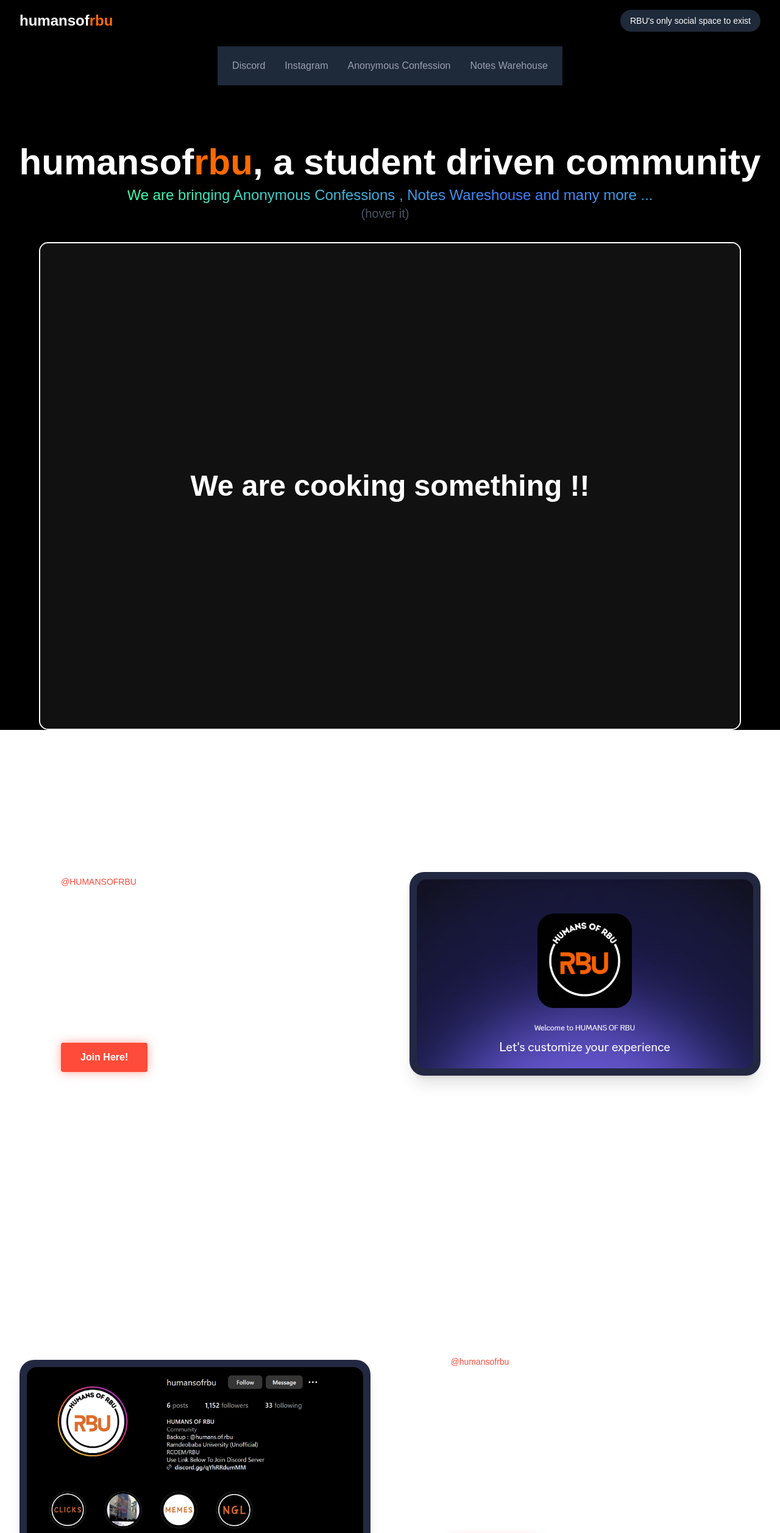
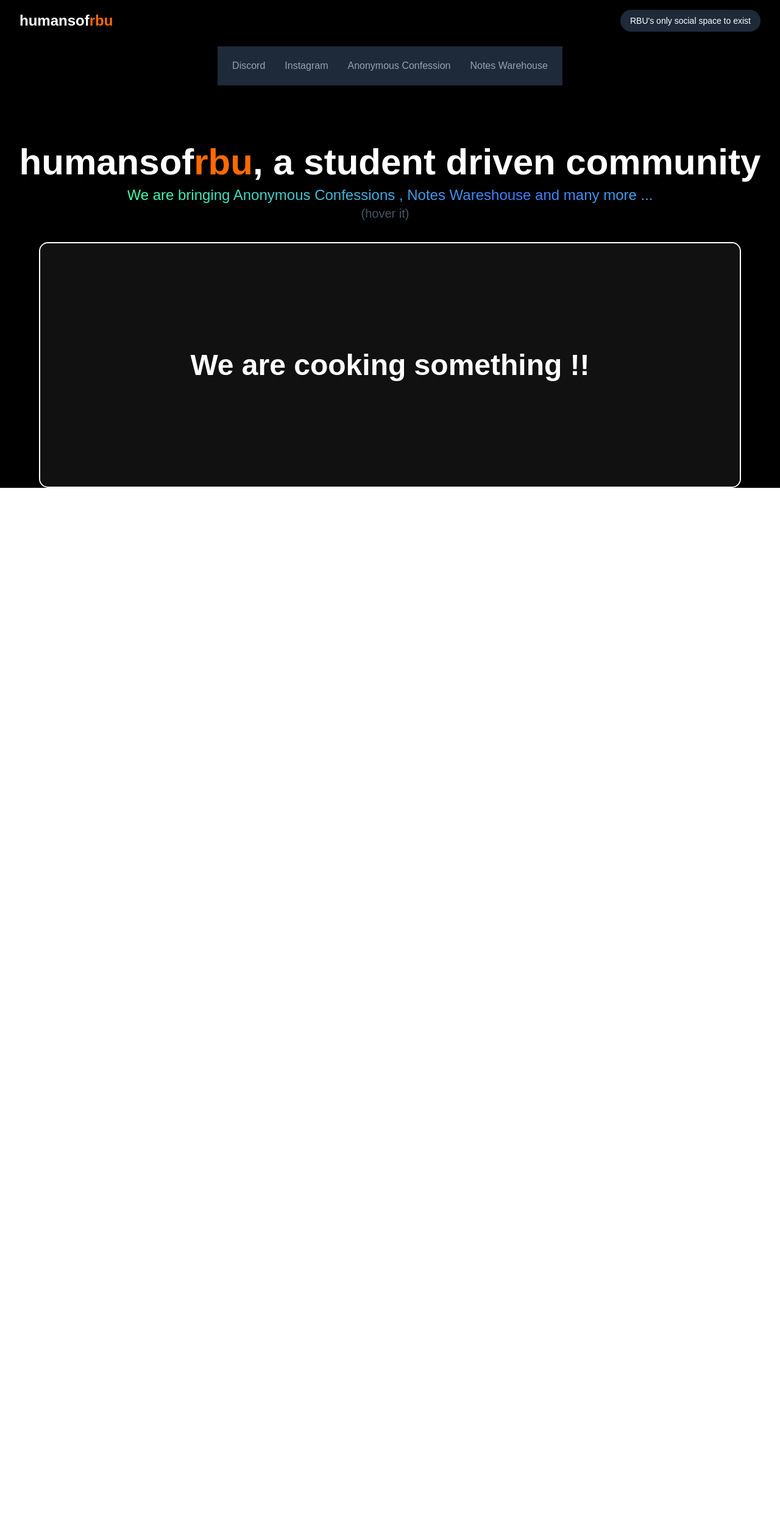
Before and after one commit to bxbx1205/h2r, a Next.js app: page / in a window 1280 px wide. Shown: the top 2514 px of the page at 61% size. After the commit the page ends 800 px from the top, so only its background shows below. Built offline with nearby package versions, Linux system fonts and the light colour scheme.

Commit message:
modified:   app/page.jsx

```diff
--- a/app/page.jsx
+++ b/app/page.jsx
@@ -5,26 +5,20 @@
 import InstagramLanding from '../components/InstagramLanding';
 import Footer from '@/components/Footer';
 
-
-
 export default function Home() {
   return (
     <>
-            <div className="app">
-                <LandingPage />
-                <DiscordLanding />
-                <InstagramLanding />
-                <Footer />
-            </div>
-
-            <div style={{
+      <div
+        style={{
           position: 'fixed',
           inset: 0,
-                zIndex: -1, // behind other content
+          zIndex: -1,
           width: '100vw',
           height: '100vh',
           overflow: 'hidden'
-            }}>
+        }}
+        aria-hidden="true"
+      >
         <Squares
           speed={0.5}
           squareSize={40}
@@ -33,6 +27,51 @@
           hoverFillColor='#ffa500'
         />
       </div>
+
+      <div
+        className="app"
+        style={{
+          height: '100vh',
+          overflowY: 'scroll',
+          scrollSnapType: 'y mandatory',
+        }}
+      >
+        <div
+          style={{
+            scrollSnapAlign: 'start',
+            height: '100vh',
+            display: 'flex',
+            flexDirection: 'column',
+            justifyContent: 'center'
+          }}
+        >
+          <LandingPage />
+        </div>
+        <div style={{ height: '40px', background: 'transparent' }} />
+        <div
+          style={{
+            scrollSnapAlign: 'start',
+            height: '100vh',
+            display: 'flex',
+            flexDirection: 'column',
+            justifyContent: 'center'
+          }}
+        >
+          <DiscordLanding />
+        </div>
+        <div
+          style={{
+            scrollSnapAlign: 'start',
+            minHeight: '100vh',
+            display: 'flex',
+            flexDirection: 'column',
+            justifyContent: 'space-between'
+          }}
+        >
+          <InstagramLanding />
+          <Footer />
+        </div>
+      </div>
     </>
   );
 }
```
Lines whose indentation alone changed are shown as unchanged.
